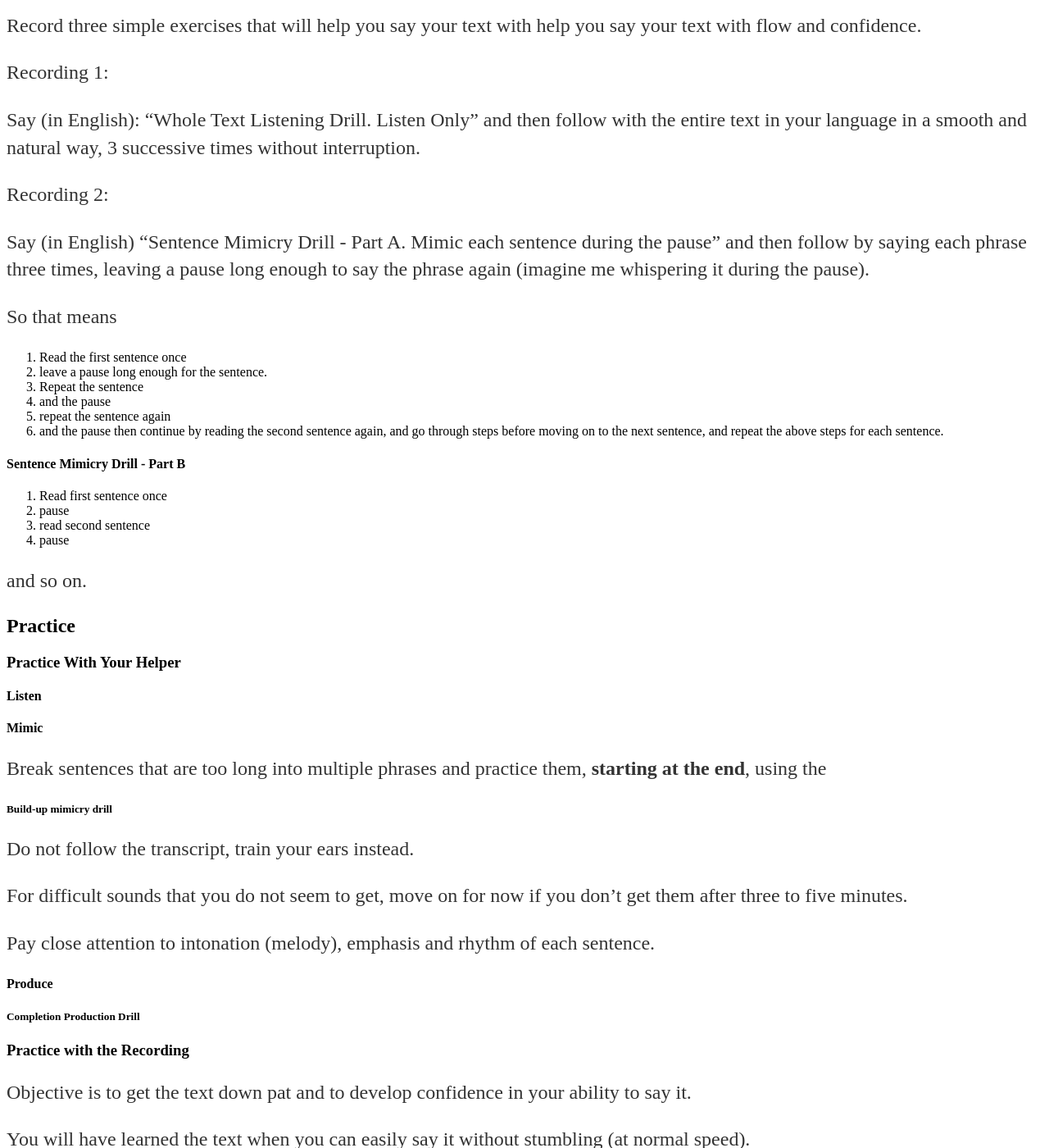
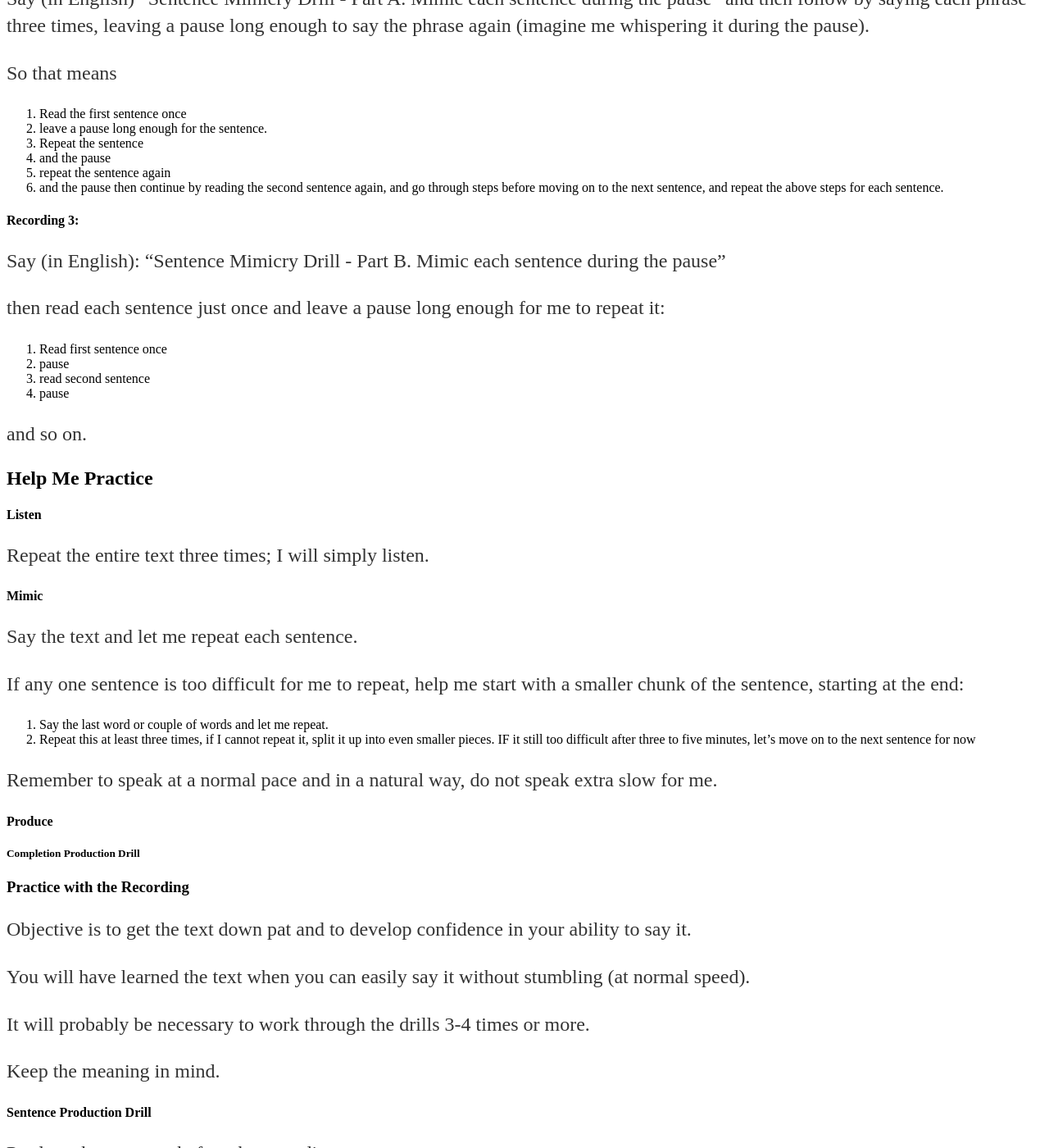
Before and after one commit to nczempin/ll, a Jekyll site: the page built from lamp-helper.md, in a window 1280 px wide and 1400 px high, scrolled down 1038 px. Shown: the whole window at 82% size. Built offline with Jekyll 4.4.1, drawn with Linux system fonts in a browser that asks for light colours.

Commit message:
Update lamp-helper.md

```diff
--- a/lamp-helper.md
+++ b/lamp-helper.md
@@ -1,6 +1,6 @@
 ---
 layout: default
-title: "Language Acquisition Made Practical"
+title: "Language Acquisition Made Practical - Instructions for Language Helper"
 ---
 # Table of Contents
 1. [Monday](#Monday)
@@ -12,21 +12,16 @@ title: "Language Acquisition Made Practical"
 
 ## Monday<a name="Monday"/>
 
-Focus on *fluency*.
-
 ## Prepare
 
 ### Obtain
 #### Elicit the text
 "The text" is roughly (but not necessarily literally translated; please convey the meaning of the following in a manner that is natural in your language)
 
-> Hello. [A greeting that can be used informally or formally when you greet a stranger for the first time)
-
-> I'm learning (name of language).
-
-> This is all I can say (for now). [My proficiency in (name of language) does not allow me to say anything else; I'm not good enough for anything else]
-
-> Good-bye. [this conversation is over and I will leave now, I am unable to communicate with you any further because I don't know how]
+1. Hello. [A greeting that can be used informally or formally when you greet a stranger for the first time)
+2. I'm learning (name of language).
+3. This is all I can say (for now). [My proficiency in (name of language) does not allow me to say anything else; I'm not good enough for anything else]
+4. Good-bye. [this conversation is over and I will leave now, I am unable to communicate with you any further because I don't know how]
 
 #### Record and Refine the Text initially
 
@@ -40,14 +35,14 @@ Focus on *fluency*.
 
 Record three simple exercises that will help you say your text with help you say your text with flow and confidence.
 
-Recording 1:
+#### Recording 1:
 
 Say (in English):
 "Whole Text Listening Drill. Listen Only"
 and then follow with the entire text in your language in a smooth and natural way,
 3 successive times without interruption.
 
-Recording 2:
+#### Recording 2:
 
 Say (in English)
 "Sentence Mimicry Drill - Part A. Mimic each sentence during the pause"
@@ -63,7 +58,12 @@ So that means
 then continue by reading the second sentence again, and go through steps
 before moving on to the next sentence, and repeat the above steps for each sentence.
 
-#### Sentence Mimicry Drill - Part B
+#### Recording 3:
+
+Say (in English):
+"Sentence Mimicry Drill - Part B. Mimic each sentence during the pause"
+
+then read each sentence just once and leave a pause long enough for me to repeat it:
 1. Read first sentence once
 2. pause
 3. read second sentence
@@ -71,23 +71,17 @@ before moving on to the next sentence, and repeat the above steps for each sente
 
 and so on.
 
-## Practice
+## Help Me Practice
+#### Listen
+Repeat the entire text three times; I will simply listen.
+#### Mimic
+Say the text and let me repeat each sentence.
 
-### Practice With Your Helper
+If any one sentence is too difficult for me to repeat, help me start with a smaller chunk of the sentence, starting at the end:
+1. Say the last word or couple of words and let me repeat.
+2. Repeat this at least three times, if I cannot repeat it, split it up into even smaller pieces. IF it still too difficult after three to five minutes, let's move on to the next sentence for now
 
-#### Listen
-
-#### Mimic
-
-Break sentences that are too long into multiple phrases and practice them, **starting at the end**, using the
-##### Build-up mimicry drill
-
-Do not follow the transcript, train your ears instead.
-
-For difficult sounds that you do not seem to get, move on for now if you don't get them after three to five minutes.
-
-Pay close attention to intonation (melody), emphasis and rhythm of each sentence.
-
+Remember to speak at a normal pace and in a natural way, do not speak extra slow for me.
 #### Produce
 
 ##### Completion Production Drill
```
